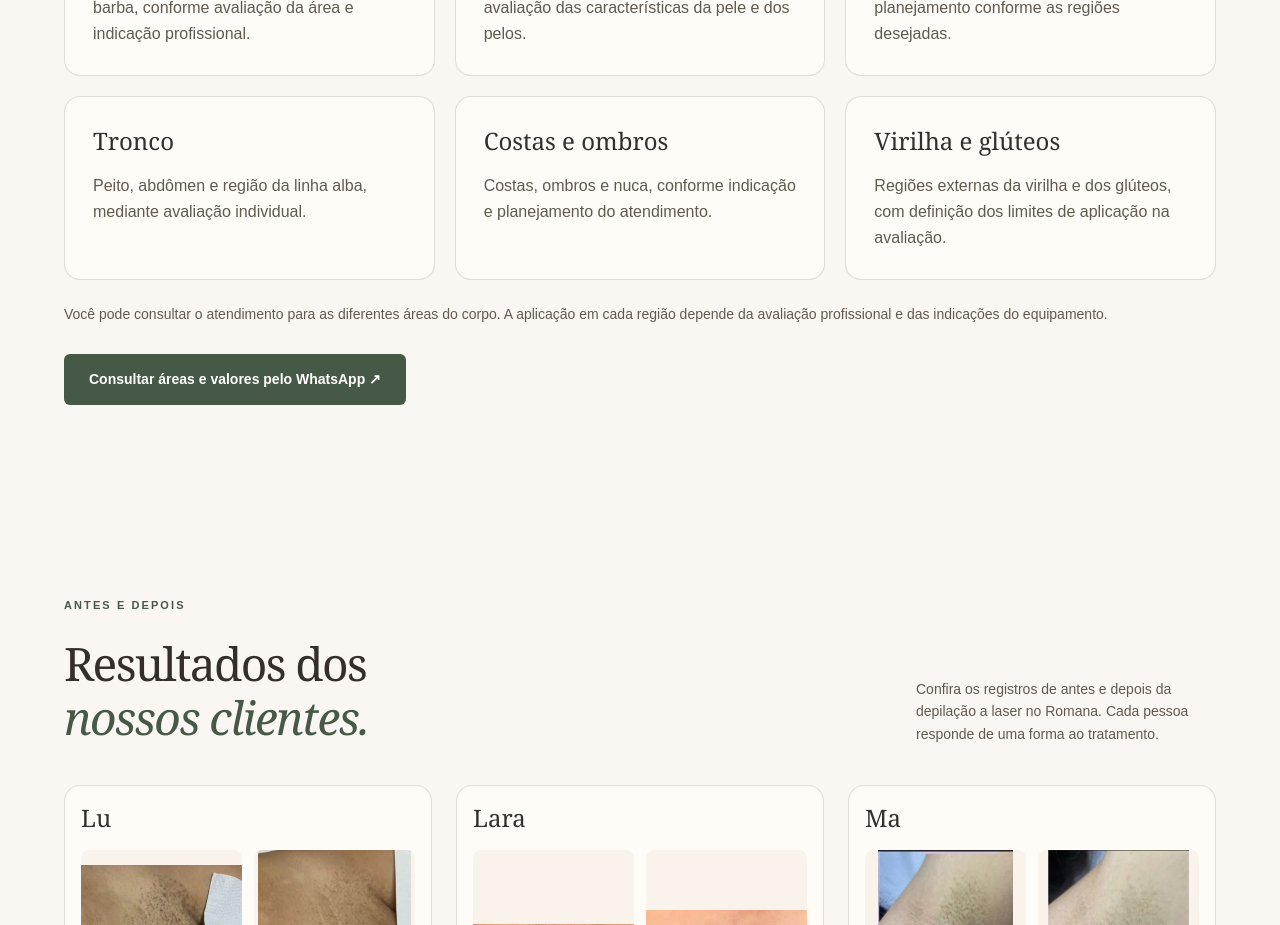
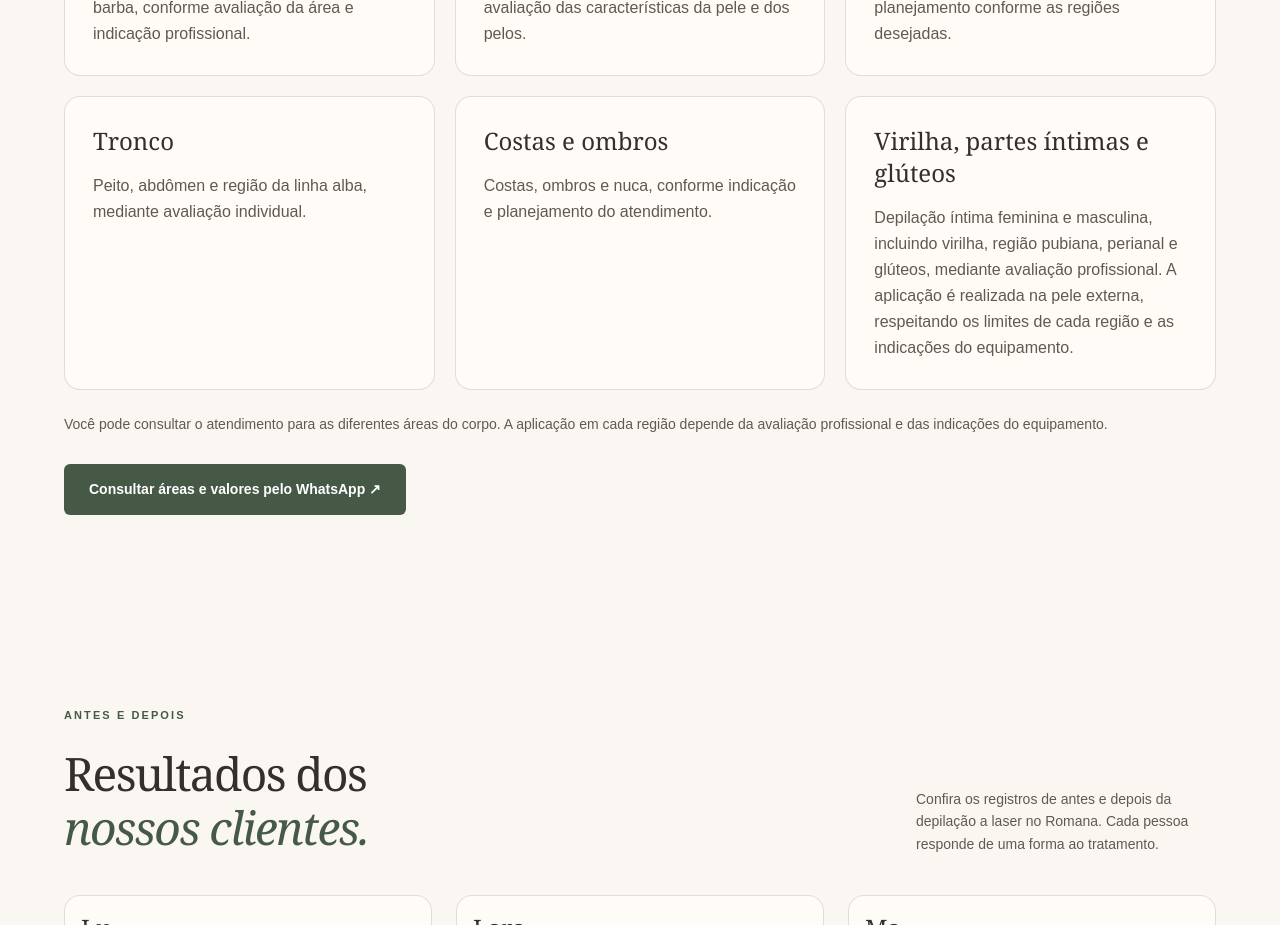
Before and after one commit to Romanahairstudio/romana-hair-studio, a Next.js app: page /depilacao-a-laser in a window 1280 px wide. Shown: the part 1760-2685 px from the top of the page. Built offline with nearby package versions, Linux system fonts and the light colour scheme.

Commit message:
Inclui depilação íntima feminina e masculina nas áreas atendidas

```diff
--- a/app/depilacao-a-laser/page.jsx
+++ b/app/depilacao-a-laser/page.jsx
@@ -14,7 +14,7 @@ const perguntas = [
   ['E se a pele estiver bronzeada?', 'Informe qualquer exposição solar ou bronzeamento recente, inclusive artificial. A equipe deve avaliar a pele e orientar se é necessário adiar a sessão. Não faça bronzeamento para preparar a pele para o laser.'],
   ['O Ácrus é indicado para áreas sensíveis?', 'Áreas como axilas, virilha e determinadas regiões do rosto podem ser avaliadas para depilação a laser. A indicação depende da região exata, das características da pele e dos pelos e das orientações do fabricante. A aplicação exige proteção ocular adequada; consulte a equipe sobre as áreas atendidas no Romana.'],
   ['Quais são os cuidados após a sessão?', 'Evite exposição solar direta e bronzeamento e use proteção solar nas áreas expostas, conforme orientação profissional. Hidrate a pele com produto indicado e evite produtos irritantes até a liberação da profissional. Os cuidados e o tempo de restrição são individualizados. Avise a equipe se houver reação intensa ou persistente.'],
-  ['Quais áreas posso tratar e quanto custa?', 'Atendemos o público feminino e masculino para depilação a laser em diferentes áreas do corpo, como rosto, axilas, braços, pernas, tronco, costas, virilha e glúteos, sempre mediante avaliação. A profissional define a indicação e os limites de aplicação em cada região. Consulte a recepção sobre valores por área, condições e agenda.'],
+  ['Quais áreas posso tratar e quanto custa?', 'Atendemos o público feminino e masculino para depilação a laser em diferentes áreas do corpo, como rosto, axilas, braços, pernas, tronco, costas, virilha, partes íntimas e glúteos, sempre mediante avaliação. A profissional define a indicação e os limites de aplicação em cada região. Consulte a recepção sobre valores por área, condições e agenda.'],
 ]
 const schema = { '@context': 'https://schema.org', '@graph': [
   { '@type': 'Service', '@id': url + '#service', name: 'Depilação a laser Ácrus', description, url, serviceType: 'Depilação a laser', provider: { '@id': 'https://www.romanahairstudio.com.br/#business' }, areaServed: ['Vila Romana', 'Lapa', 'São Paulo'] },
@@ -40,7 +40,7 @@ export default function LaserPage() {
         ['Pernas e pés', 'Coxas, pernas, joelhos, pés e dedos, com planejamento conforme as regiões desejadas.'],
         ['Tronco', 'Peito, abdômen e região da linha alba, mediante avaliação individual.'],
         ['Costas e ombros', 'Costas, ombros e nuca, conforme indicação e planejamento do atendimento.'],
-        ['Virilha e glúteos', 'Regiões externas da virilha e dos glúteos, com definição dos limites de aplicação na avaliação.'],
+        ['Virilha, partes íntimas e glúteos', 'Depilação íntima feminina e masculina, incluindo virilha, região pubiana, perianal e glúteos, mediante avaliação profissional. A aplicação é realizada na pele externa, respeitando os limites de cada região e as indicações do equipamento.'],
       ].map(([name,text]) => <article key={name} className={card}><h3 className="font-serif text-2xl mb-4">{name}</h3><p className="text-[#62594f] leading-relaxed">{text}</p></article>)}</div>
       <p className="text-sm text-[#62594f] mt-6">Você pode consultar o atendimento para as diferentes áreas do corpo. A aplicação em cada região depende da avaliação profissional e das indicações do equipamento.</p>
       <div className={styles.actions}><a className={styles.button} href={whatsapp} target="_blank" rel="noreferrer">Consultar áreas e valores pelo WhatsApp ↗</a></div>
```
